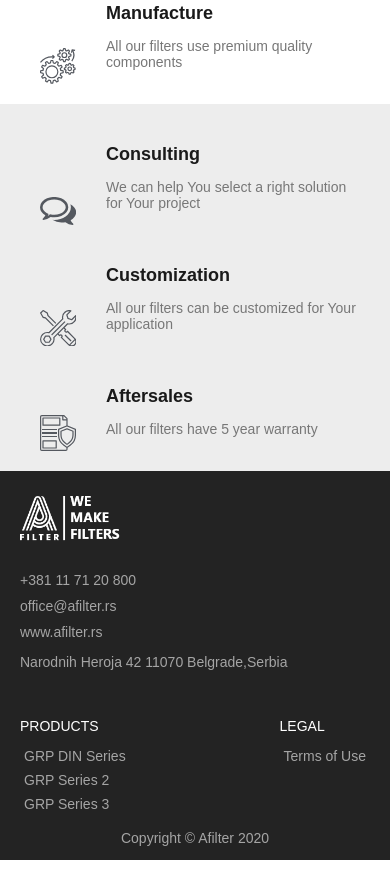
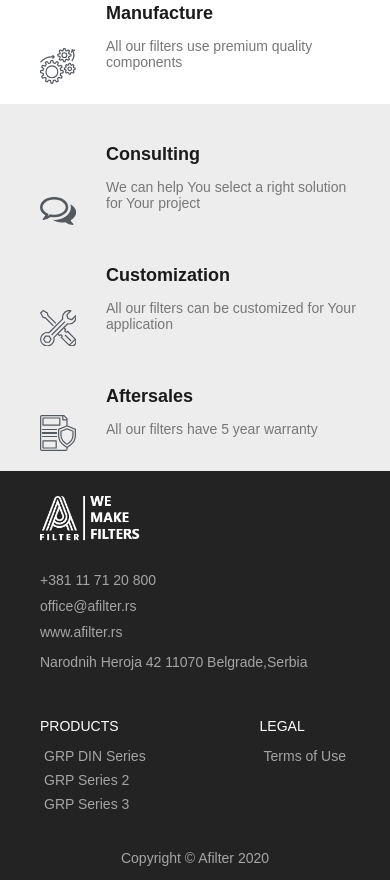
Before and after one commit to IvanaaVasic/Afilter, a plain HTML site: page index.html in a window 390 px wide. Shown: the part 1324-2204 px from the top of the page. Drawn offline with Linux system fonts and the light colour scheme; a web font is replaced by a local one.

Commit message:
mobile change

```diff
--- a/css/styles.css
+++ b/css/styles.css
@@ -458,6 +458,7 @@ nav a {
   }
   .footer {
     flex-direction: column;
+    padding: 0px 40px 20px 40px;
   }
   .info {
     flex-direction: column;
@@ -470,11 +471,11 @@ nav a {
     margin: 10px 0px 0px 0px;
   }
   .footer-left-part {
-    padding-left: 20px;
+    padding-left: 0px;
   }
   .footer-right-part {
     flex-direction: row;
-    padding-left: 20px;
+    padding-left: 0px;
     justify-content: space-between;
   }
   .copyright-last {
@@ -484,7 +485,7 @@ nav a {
     font-size: 14px;
   }
   .product-footer {
-    padding-right: 20px;
+    padding-right: 0px;
   }
   .copyright-mobile {
     display: flex;
```
